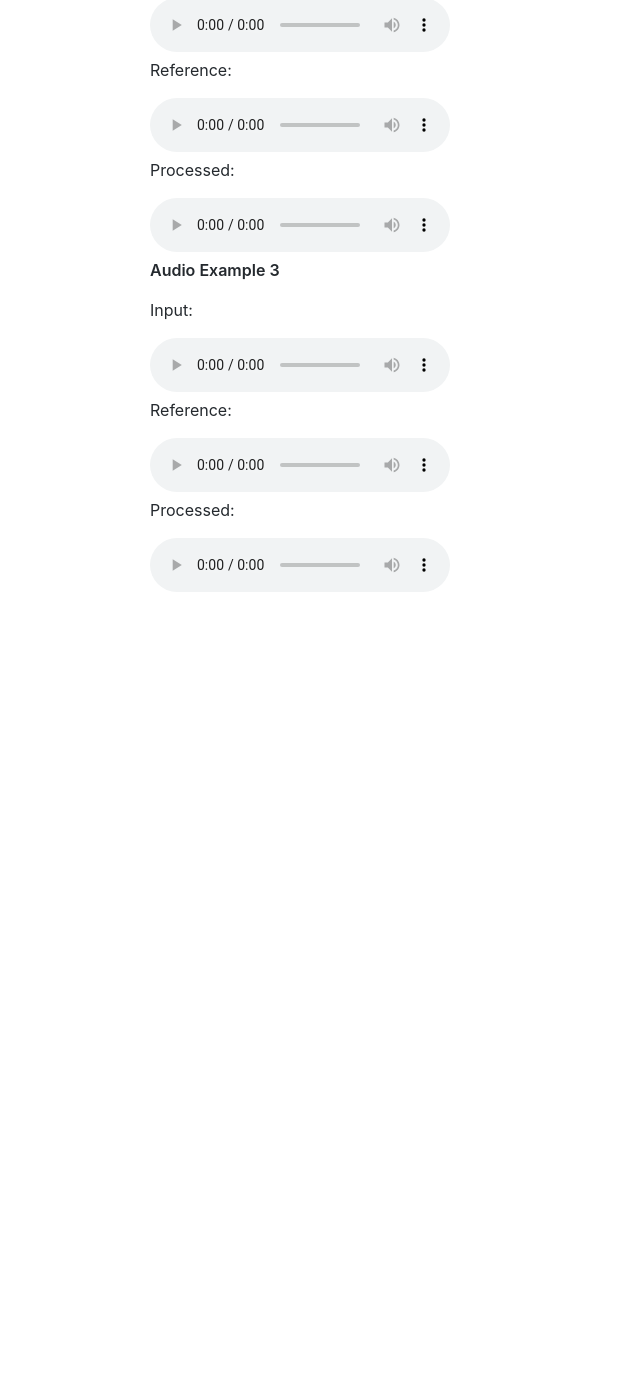
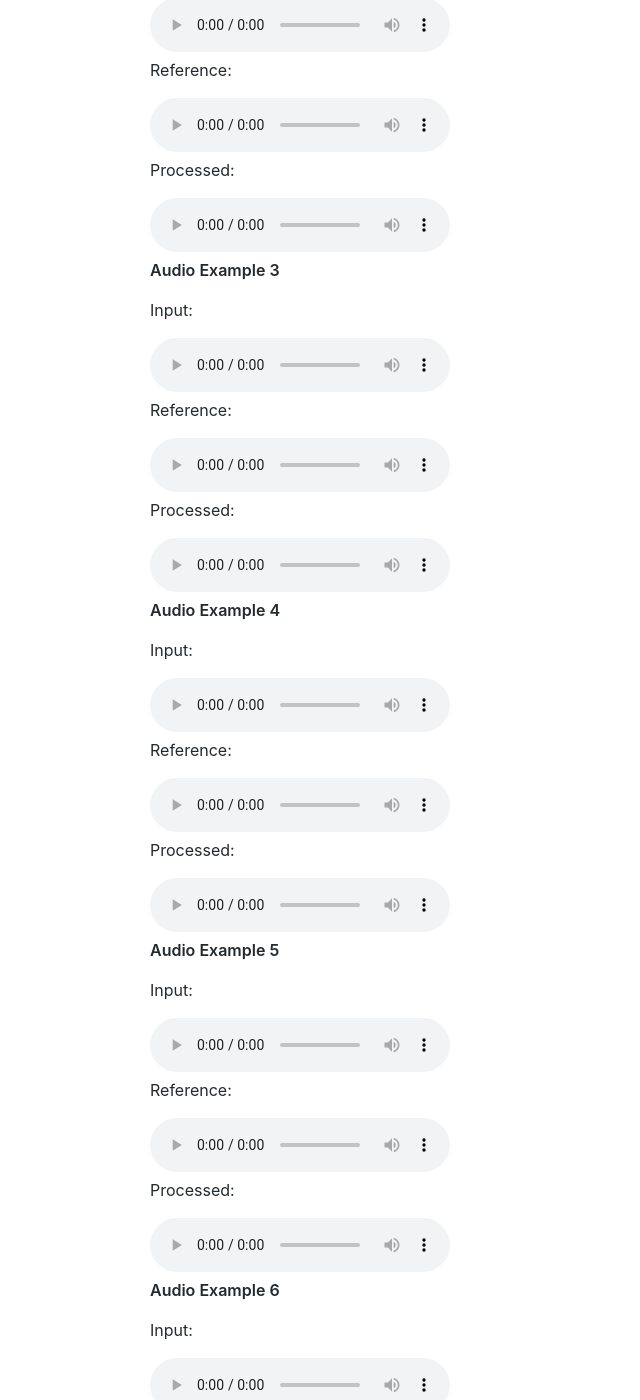
Before and after one commit to Js-Mim/sp-demo, a Jekyll site: the page built from index.md, in a window 1280 px wide and 1400 px high, scrolled down 3907 px. Shown: the whole window, without its empty margins (0-640 px from the left). Built offline with Jekyll 4.4.1, drawn with Linux system fonts in a browser that asks for light colours; comment, search, counter and statistics services are not loaded; before the commit the page ends 4537 px from its top, so only the background shows below that; some of the changed text lies outside the part shown.

Commit message:
Update index.md

```diff
--- a/index.md
+++ b/index.md
@@ -64,3 +64,82 @@ Reference:
 
 Processed:
 <audio controls="1"><source src="https://raw.githubusercontent.com/Js-Mim/sp-demo/master/audio_files/ex3_estimated.wav"></audio>
+
+**Audio Example 4**
+
+Input:
+<audio controls="1"><source src="https://raw.githubusercontent.com/Js-Mim/sp-demo/master/audio_files/ex4_input.wav"></audio>
+
+Reference:
+<audio controls="1"><source src="https://raw.githubusercontent.com/Js-Mim/sp-demo/master/audio_files/ex4_reference.wav"></audio>
+
+Processed:
+<audio controls="1"><source src="https://raw.githubusercontent.com/Js-Mim/sp-demo/master/audio_files/ex4_estimated.wav"></audio>
+
+**Audio Example 5**
+
+Input:
+<audio controls="1"><source src="https://raw.githubusercontent.com/Js-Mim/sp-demo/master/audio_files/ex5_input.wav"></audio>
+
+Reference:
+<audio controls="1"><source src="https://raw.githubusercontent.com/Js-Mim/sp-demo/master/audio_files/ex5_reference.wav"></audio>
+
+Processed:
+<audio controls="1"><source src="https://raw.githubusercontent.com/Js-Mim/sp-demo/master/audio_files/ex5_estimated.wav"></audio>
+
+**Audio Example 6**
+
+Input:
+<audio controls="1"><source src="https://raw.githubusercontent.com/Js-Mim/sp-demo/master/audio_files/ex6_input.wav"></audio>
+
+Reference:
+<audio controls="1"><source src="https://raw.githubusercontent.com/Js-Mim/sp-demo/master/audio_files/ex6_reference.wav"></audio>
+
+Processed:
+<audio controls="1"><source src="https://raw.githubusercontent.com/Js-Mim/sp-demo/master/audio_files/ex6_estimated.wav"></audio>
+
+
+**Audio Example 7**
+
+Input:
+<audio controls="1"><source src="https://raw.githubusercontent.com/Js-Mim/sp-demo/master/audio_files/ex7_input.wav"></audio>
+
+Reference:
+<audio controls="1"><source src="https://raw.githubusercontent.com/Js-Mim/sp-demo/master/audio_files/ex7_reference.wav"></audio>
+
+Processed:
+<audio controls="1"><source src="https://raw.githubusercontent.com/Js-Mim/sp-demo/master/audio_files/ex7_estimated.wav"></audio>
+
+**Audio Example 8**
+
+Input:
+<audio controls="1"><source src="https://raw.githubusercontent.com/Js-Mim/sp-demo/master/audio_files/ex8_input.wav"></audio>
+
+Reference:
+<audio controls="1"><source src="https://raw.githubusercontent.com/Js-Mim/sp-demo/master/audio_files/ex8_reference.wav"></audio>
+
+Processed:
+<audio controls="1"><source src="https://raw.githubusercontent.com/Js-Mim/sp-demo/master/audio_files/ex8_estimated.wav"></audio>
+
+**Audio Example 9**
+
+Input:
+<audio controls="1"><source src="https://raw.githubusercontent.com/Js-Mim/sp-demo/master/audio_files/ex9_input.wav"></audio>
+
+Reference:
+<audio controls="1"><source src="https://raw.githubusercontent.com/Js-Mim/sp-demo/master/audio_files/ex9_reference.wav"></audio>
+
+Processed:
+<audio controls="1"><source src="https://raw.githubusercontent.com/Js-Mim/sp-demo/master/audio_files/ex9_estimated.wav"></audio>
+
+
+**Audio Example 10**
+
+Input:
+<audio controls="1"><source src="https://raw.githubusercontent.com/Js-Mim/sp-demo/master/audio_files/ex10_input.wav"></audio>
+
+Reference:
+<audio controls="1"><source src="https://raw.githubusercontent.com/Js-Mim/sp-demo/master/audio_files/ex10_reference.wav"></audio>
+
+Processed:
+<audio controls="1"><source src="https://raw.githubusercontent.com/Js-Mim/sp-demo/master/audio_files/ex10_estimated.wav"></audio>
```
